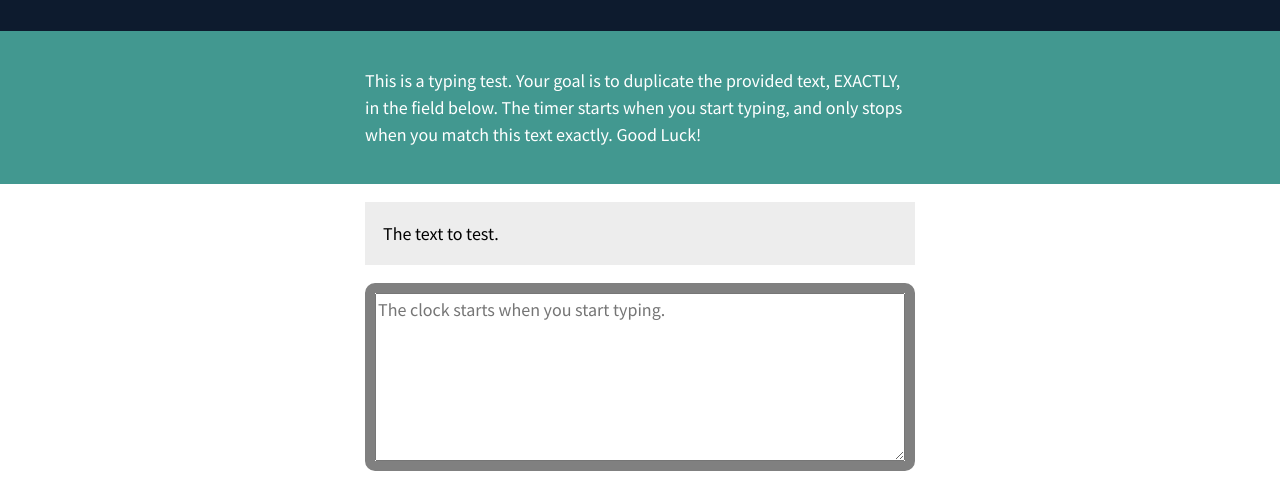
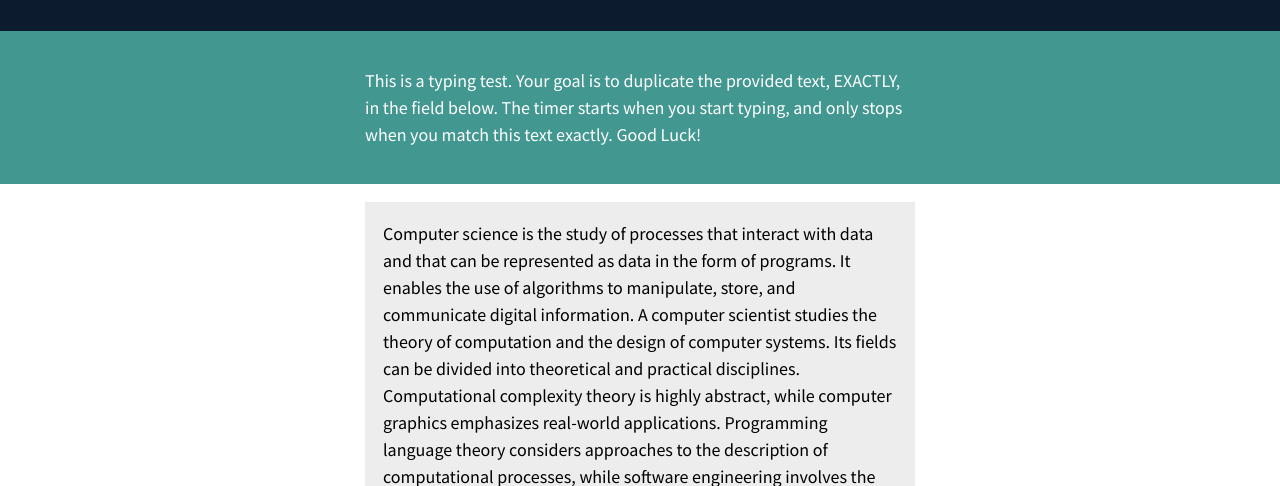
Before and after one commit to vipulchauhan07/TypingSpeedTestApp, a plain HTML site: page index.html in a window 1280 px wide. Shown: the part 107-593 px from the top of the page. Drawn offline with Linux system fonts and the light colour scheme.

Commit message:
updating paragraph

```diff
--- a/index.html
+++ b/index.html
@@ -6,7 +6,8 @@
     <meta name="viewport" content="width=device-width, initial-scale=1">
     <title>JS Typing Speed Test</title>
     <script src="script.js" async></script>
-    <link rel="stylesheet" href="//fonts.googleapis.com/css?family=Source+Sans+Pro:400,400i,700,700i,900,900i" type="text/css" media="all">
+    <link rel="stylesheet" href="//fonts.googleapis.com/css?family=Source+Sans+Pro:400,400i,700,700i,900,900i"
+        type="text/css" media="all">
     <link rel="stylesheet" href="style.css">
 </head>
 
@@ -16,15 +17,26 @@
     </header>
     <main class="main">
         <article class="intro">
-            <p>This is a typing test. Your goal is to duplicate the provided text, EXACTLY, in the field below. The timer starts when you start typing, and only stops when you match this text exactly. Good Luck!</p>
+            <p>This is a typing test. Your goal is to duplicate the provided text, EXACTLY, in the field below. The
+                timer starts when you start typing, and only stops when you match this text exactly. Good Luck!</p>
         </article><!-- .intro -->
         <section class="test-area">
             <div id="origin-text">
-                <p>The text to test.</p>
+                <p>Computer science is the study of processes that interact with data and that can be represented as
+                    data in the form of programs. It enables the use of algorithms to manipulate, store, and communicate
+                    digital information. A computer scientist studies the theory of computation and the design of
+                    computer systems.
+
+                    Its fields can be divided into theoretical and practical disciplines. Computational complexity
+                    theory is highly abstract, while computer graphics emphasizes real-world applications. Programming
+                    language theory considers approaches to the description of computational processes, while software
+                    engineering involves the use of programming languages and complex systems. Human–computer
+                    interaction considers the challenges in making computers useful, usable, and accessible.</p>
             </div><!-- #origin-text -->
 
             <div class="test-wrapper">
-                <textarea id="test-area" name="textarea" rows="6" placeholder="The clock starts when you start typing."></textarea>
+                <textarea id="test-area" name="textarea" rows="6"
+                    placeholder="The clock starts when you start typing."></textarea>
             </div><!-- .test-wrapper -->
 
             <div class="meta">
```
